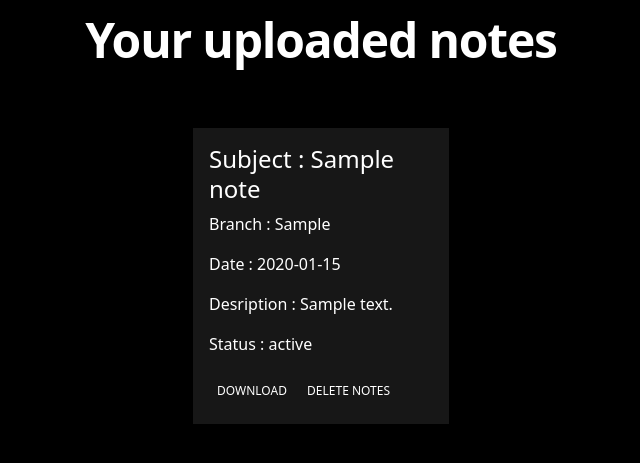
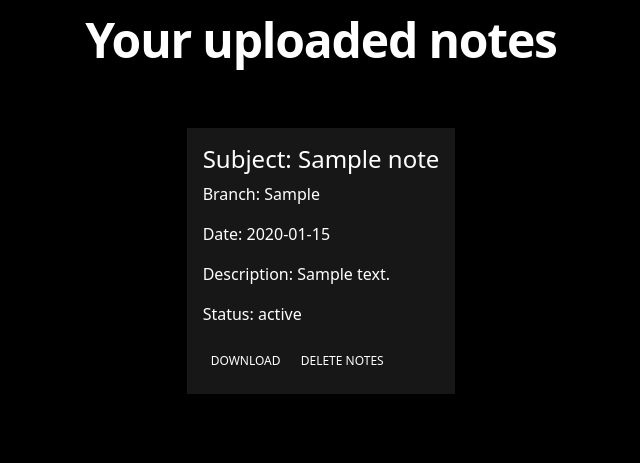
Before and after one commit to pawan-suthar/Inotes, a Django app: template notes/templates/mynotes.html in a window 1280 px wide. Shown: the part 74-537 px from the top of the page, without its empty margins (319-959 px from the left). Run offline with Django 4.2, Linux system fonts and the light colour scheme; the template is opened without the code that fills it: values that come from a table or form of the project are taken from there, others are empty; tables that the repository leaves empty hold one stand-in row (values such as "Sample post"); some libraries are stand-ins or nearby versions.

Commit message:
cards min and max width fit content

```diff
--- a/notes/templates/allnotes.html
+++ b/notes/templates/allnotes.html
@@ -9,9 +9,9 @@
     </h1>
 
     {% for i in notes %}
-    <div class="flex flex-wrap gap-y-5 gap-x-5 justify-center">
+    <div class="flex flex-wrap gap-y-5 gap-x-5 justify-center ">
         <div
-            class="w-full sm:w-1/2 md:w-1/3 lg:w-1/4 xl:w-1/4 p-4 bg-neutral-900">
+            class="w-fit min-w-fit	max-w-fit	  sm:w-1/2 md:w-1/2 lg:w-1/3 xl:w-1/3 p-4 bg-neutral-900">
             <h5
                 class="mb-2 text-2xl font-medium leading-tight text-white dark:text-white">
                 Subject : {{i.subject}}
--- a/notes/templates/assignstatus.html
+++ b/notes/templates/assignstatus.html
@@ -4,7 +4,7 @@
 
 {% if error == "no" %}
 <script>
-alert("status updated successfully");
+// alert("status updated successfully");
 window.location.href = "{% url 'allnotes' %}";
 </script>
 {% endif %}
--- a/notes/templates/mynotes.html
+++ b/notes/templates/mynotes.html
@@ -8,93 +8,36 @@
         Your uploaded notes
     </h1>
 
-    <!-- <div class="overflow-x-auto sm:-mx-6 lg:-mx-8">
-        <div class="inline-block min-w-full py-2 sm:px-6 lg:px-8">
-            <div class="overflow-hidden">
-                <table class="min-w-full text-left text-sm font-light">
-                    <thead
-                        class="border-b font-medium dark:border-neutral-500">
-                        <tr>
-                            <th scope="col" class="px-6 py-4 text-white">Sno.</th>
-                            <th scope="col" class="px-6 py-4 text-white"">Uploaded
-                                on</th>
-                            <th scope="col" class="px-6 py-4 text-white"">Branch</th>
-                            <th scope="col" class="px-6 py-4 text-white"">Subject</th>
-                            <th scope="col" class="px-6 py-4 text-white"">description</th>
-                            <th scope="col" class="px-6 py-4 text-white"">Status</th>
-                            <th scope="col" class="px-6 py-4 text-white"">Action</th>
-                            <th scope="col" class="px-6 py-4 text-white"">Download</th>
-                        </tr>
-                    </thead>
-                    <tbody>
-                        {% for i in notes %}
-
-                        <tr class="border-b dark:border-neutral-500">
-                            <td
-                                class="whitespace-nowrap px-6 py-4 font-medium text-white">{{forloop.counter}}</td>
-                            <td
-                                class="whitespace-nowrap px-6 py-4 text-white">{{i.uploaddate}}</td>
-                            <td
-                                class="whitespace-nowrap px-6 py-4 text-white">{{i.branch}}</td>
-                            <td
-                                class="whitespace-nowrap px-6 py-4 text-white">{{i.subject}}</td>
-                            <td
-                                class="whitespace-nowrap px-6 py-4 text-white">{{i.description}}</td>
-                            <td
-                                class="whitespace-nowrap px-6 py-4 text-white">{{i.status}}</td>
-                            <td
-                                class="whitespace-nowrap px-6 py-4 text-white"><a
-                                    href="{% url 'del_notes' i.id %}"
-                                    class="hover:text-blue-500">Delete</a></td>
-                            <td
-                                class="inline-block rounded bg-neutral-50 mt-2 px-6 pb-2 pt-2.5 text-xs font-medium uppercase leading-normal text-neutral-800 shadow-[0_4px_9px_-4px_#cbcbcb] transition duration-150 ease-in-out hover:bg-neutral-100 hover:shadow-[0_8px_9px_-4px_rgba(203,203,203,0.3),0_4px_18px_0_rgba(203,203,203,0.2)] focus:bg-neutral-100 focus:shadow-[0_8px_9px_-4px_rgba(203,203,203,0.3),0_4px_18px_0_rgba(203,203,203,0.2)] focus:outline-none focus:ring-0 active:bg-neutral-200 active:shadow-[0_8px_9px_-4px_rgba(203,203,203,0.3),0_4px_18px_0_rgba(203,203,203,0.2)] dark:shadow-[0_4px_9px_-4px_rgba(251,251,251,0.3)] dark:hover:shadow-[0_8px_9px_-4px_rgba(251,251,251,0.1),0_4px_18px_0_rgba(251,251,251,0.05)] dark:focus:shadow-[0_8px_9px_-4px_rgba(251,251,251,0.1),0_4px_18px_0_rgba(251,251,251,0.05)] dark:active:shadow-[0_8px_9px_-4px_rgba(251,251,251,0.1),0_4px_18px_0_rgba(251,251,251,0.05)]"><a
-                                    href="{{i.notes.url}}">Download</a></td>
-                        </tr>
-                        {% endfor %}
-
-                    </tbody>
-                </table>
-            </div>
-        </div>
-    </div> -->
-
     {% for i in notes %}
-    <div class="flex flex-wrap gap-y-5 gap-x-5 justify-center">
+    <div class="flex flex-wrap gap-y-5 gap-x-5 justify-center ">
         <div
-            class="w-full sm:w-1/2 md:w-1/3 lg:w-1/4 xl:w-1/4 p-4 bg-neutral-900">
+            class="w-fit min-w-fit	max-w-fit	  sm:w-1/2 md:w-1/2 lg:w-1/3 xl:w-1/3 p-4 bg-neutral-900">
             <h5
                 class="mb-2 text-2xl font-medium leading-tight text-white dark:text-white">
-                Subject : {{i.subject}}
+                Subject: {{i.subject}}
             </h5>
             <p class="mb-4 text-base text-white dark:text-white">
-                Branch : {{i.branch}}
-            </p>
-
-            <p class="mb-4 text-base text-white dark:text-white">
-                Date : {{i.uploaddate}}
+                Branch: {{i.branch}}
             </p>
             <p class="mb-4 text-base text-white dark:text-white">
-                Desription : {{i.description}}
+                Date: {{i.uploaddate}}
             </p>
             <p class="mb-4 text-base text-white dark:text-white">
-                Status : {{i.status}}
+                Description: {{i.description}}
             </p>
-
-            <a
-                href="{{i.notes.url}}"
-                class="inline-block rounded bg-primary px-2 pb-2 pt-2.5 text-xs font-medium uppercase leading-normal text-white  transition duration-150 ease-in-out "
-                data-te-ripple-init
-                data-te-ripple-color="light">
+            <p class="mb-4 text-base text-white dark:text-white">
+                Status: {{i.status}}
+            </p>
+            <a href="{{i.notes.url}}"
+                class="inline-block rounded bg-primary px-2 pb-2 pt-2.5 text-xs font-medium uppercase leading-normal text-white transition duration-150 ease-in-out"
+                data-te-ripple-init data-te-ripple-color="light">
                 Download
             </a>
-            <a
-                href="{% url 'del_notes' i.id %}"
-                class="inline-block rounded bg-primary px-2 pb-2 pt-2.5 text-xs font-medium uppercase leading-normal text-white  transition duration-150 ease-in-out "
-                data-te-ripple-init
-                data-te-ripple-color="light">
+            <a href="{% url 'del_notes' i.id %}"
+                class="inline-block rounded bg-primary px-2 pb-2 pt-2.5 text-xs font-medium uppercase leading-normal text-white transition duration-150 ease-in-out"
+                data-te-ripple-init data-te-ripple-color="light">
                 Delete Notes
             </a>
-
         </div>
         {% endfor %}
 
--- a/notes/templates/pending_notes.html
+++ b/notes/templates/pending_notes.html
@@ -8,9 +8,9 @@
         All pending notes
     </h1>
     {% for i in notes %}
-    <div class="flex flex-wrap gap-y-5 gap-x-5 justify-center">
+    <div class="flex flex-wrap gap-y-5 gap-x-5 justify-center ">
         <div
-            class="w-full sm:w-1/2 md:w-1/3 lg:w-1/4 xl:w-1/4 p-4 bg-neutral-900">
+            class="w-fit min-w-fit	max-w-fit	  sm:w-1/2 md:w-1/2 lg:w-1/3 xl:w-1/3 p-4 bg-neutral-900">
             <h5
                 class="mb-2 text-2xl font-medium leading-tight text-white dark:text-white">
                 Subject : {{i.subject}}
--- a/notes/templates/viewallnote.html
+++ b/notes/templates/viewallnote.html
@@ -9,9 +9,9 @@
     </h1>
 
     {% for i in notes %}
-    <div class="flex flex-wrap gap-y-5 gap-x-5 justify-center">
+    <div class="flex flex-wrap gap-y-5 gap-x-5 justify-center ">
         <div
-            class="w-full sm:w-1/2 md:w-1/3 lg:w-1/4 xl:w-1/4 p-4 bg-neutral-900">
+            class="w-fit min-w-fit	max-w-fit	  sm:w-1/2 md:w-1/2 lg:w-1/3 xl:w-1/3 p-4 bg-neutral-900">
             <h5
                 class="mb-2 text-2xl font-medium leading-tight text-white dark:text-white">
                 Subject : {{i.subject}}
```
